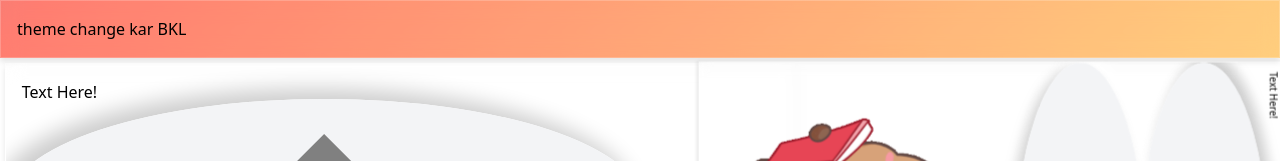
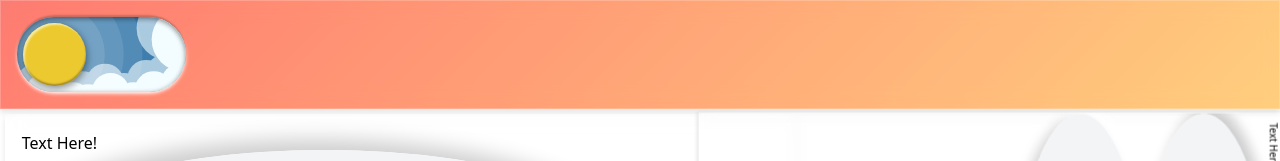
Before and after one commit to piyushFEREX/MY, a React (Vite) app: page / in a window 1280 px wide. Shown: the top 161 px of the page. Built offline with nearby package versions, Linux system fonts and the light colour scheme.

Commit message:
a little bug fix

```diff
--- a/package.json
+++ b/package.json
@@ -12,7 +12,8 @@
   "dependencies": {
     "@remixicon/react": "^4.2.0",
     "react": "^18.2.0",
-    "react-dom": "^18.2.0"
+    "react-dom": "^18.2.0",
+    "styled-components": "^6.1.13"
   },
   "devDependencies": {
     "@types/react": "^18.2.56",
--- a/src/components/NavBar.jsx
+++ b/src/components/NavBar.jsx
@@ -1,6 +1,6 @@
 import React, { useContext } from 'react'
 import MyContext from '../context/MyContext'
-// import Toggle from './Toggle'
+import Toggle from './Toggle'
 
 const NavBar = () => {
     const{MobileScreen,theme,settheme}=useContext(MyContext)
@@ -14,8 +14,8 @@ const NavBar = () => {
     className='h-full p-2 z-20 absolute right-0 top-0'>
     <div className='h-full w-full glassmorphism rounded-2xl'>
       {/* theme of it  */}
-       <button className='p-1 bg-red-600 rounded-full' onClick={()=>settheme(!theme)}> theme change kar BKL</button>
-      {/* <Toggle/> */}
+
+      <Toggle/>
 
     </div>
 
--- a/src/components/Toggle.jsx
+++ b/src/components/Toggle.jsx
@@ -5,7 +5,7 @@ const Toggle = ({theme}) => {
   return (
     <StyledWrapper>
       <label className="theme-switch">
-        <input type="checkbox" className="theme-switch__checkbox" />
+        <input type="checkbox" className="theme-switch__checkbox" checked={false} />
         <div className="theme-switch__container">
           <div className="theme-switch__clouds" />
           <div className="theme-switch__stars-container">
```
Also changed, not shown: 1 other file (tests, documents, lock files or other folders).
